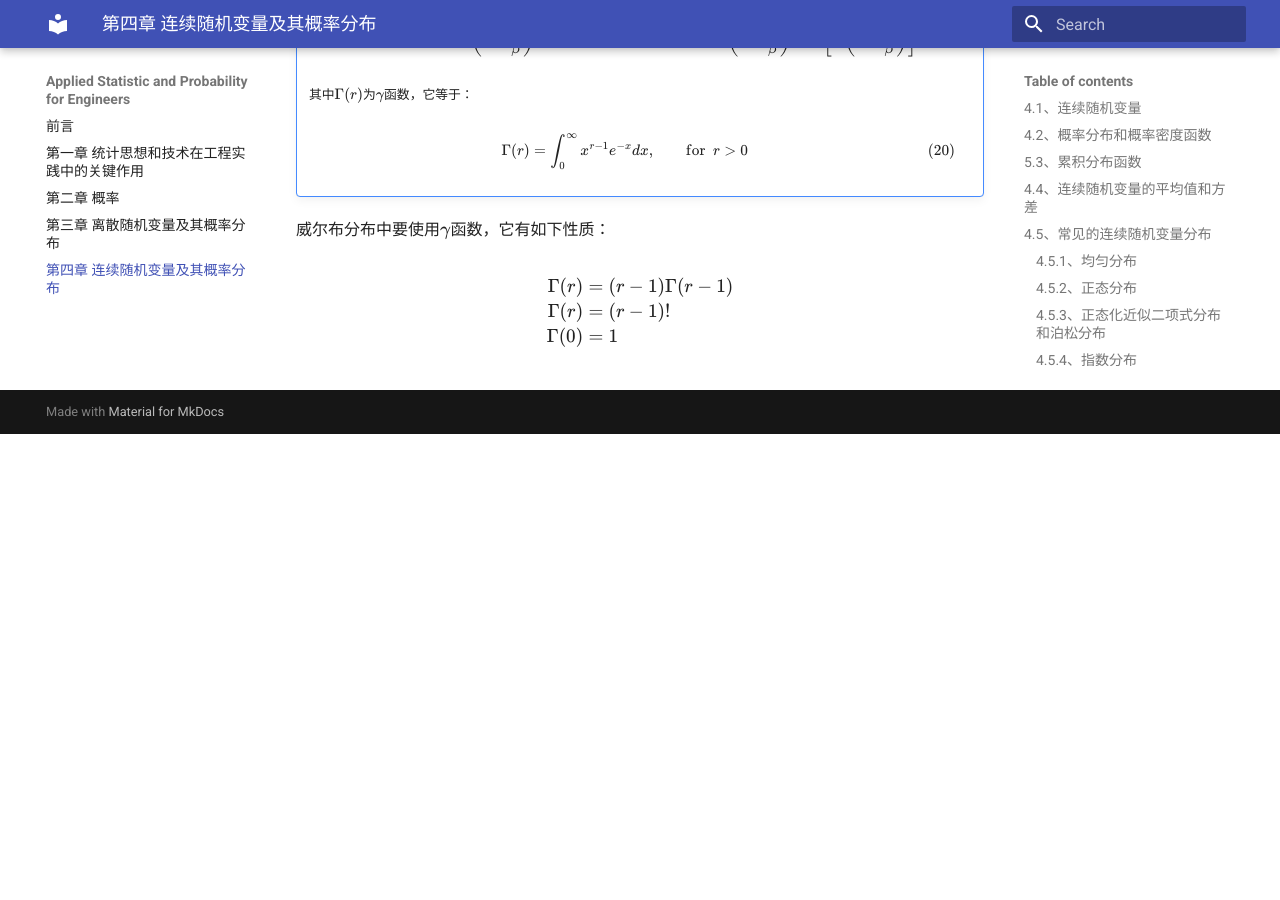
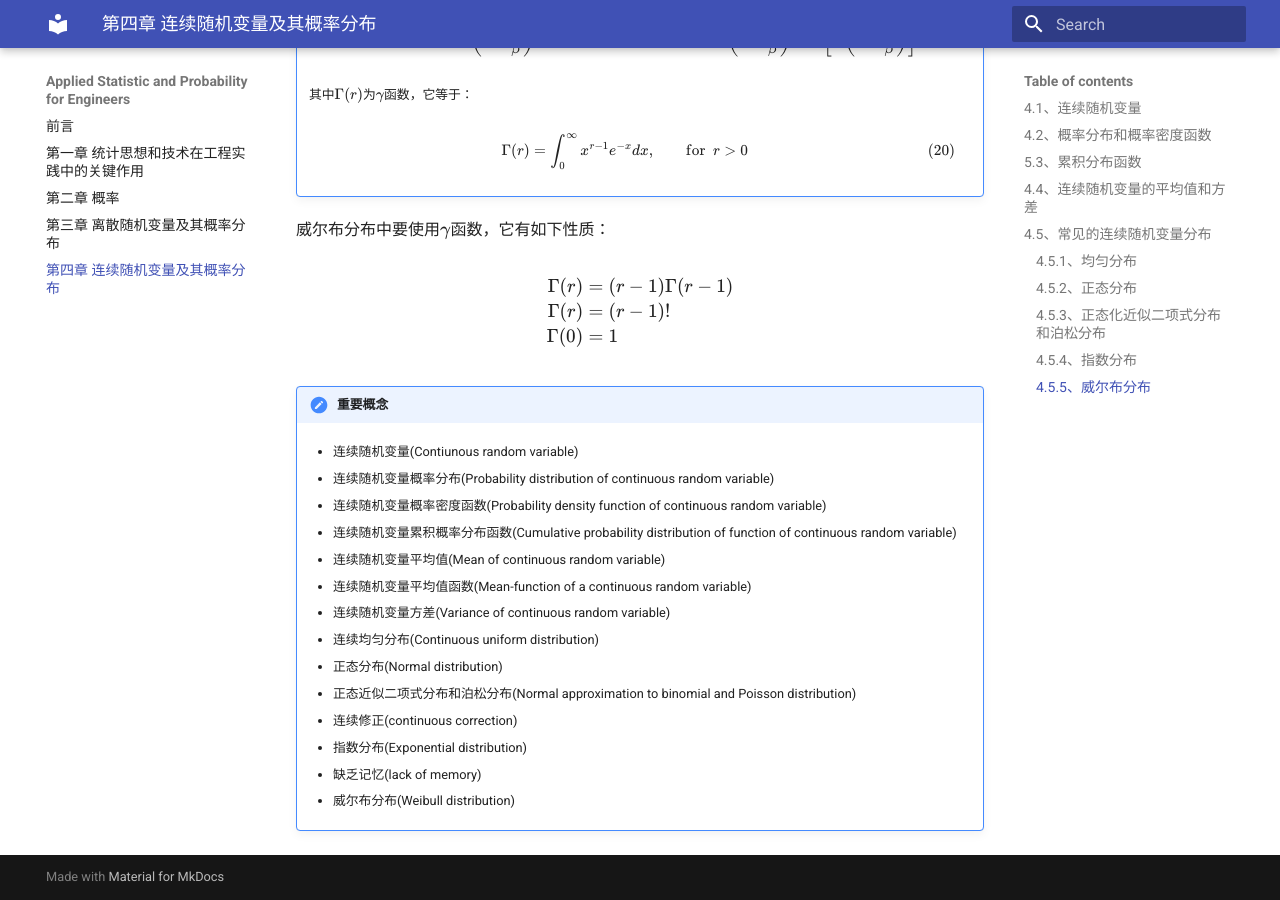
Before and after one commit to chenmich/applied_statistic_and_probability_for_engineers, an MkDocs documentation site: the page built from docs/fourth.md, in a window 1280 px wide and 900 px high, scrolled down 19400 px. Built offline with MkDocs 1.6.1 and Material for MkDocs 9.7.7, drawn with Linux system fonts in a browser that asks for light colours; before the commit the page ends 19834 px from its top, so only the background shows below that.

Commit message:
add "important concept"

```diff
--- a/docs/fourth.md
+++ b/docs/fourth.md
@@ -584,3 +584,33 @@
 \Gamma(0)&=1\nonumber
 \end{align}
 $$
+
+!!!note "重要概念"
+
+    - 连续随机变量(Contiunous random variable)
+
+    - 连续随机变量概率分布(Probability distribution of continuous random variable)
+
+    - 连续随机变量概率密度函数(Probability density function of continuous random variable)
+
+    - 连续随机变量累积概率分布函数(Cumulative probability distribution of function of continuous random variable)
+
+    - 连续随机变量平均值(Mean of continuous random variable)
+
+    - 连续随机变量平均值函数(Mean-function of a continuous random variable)
+
+    - 连续随机变量方差(Variance of continuous random variable)
+
+    - 连续均匀分布(Continuous uniform distribution)
+
+    - 正态分布(Normal distribution)
+
+    - 正态近似二项式分布和泊松分布(Normal approximation to binomial and Poisson distribution)
+
+    - 连续修正(continuous correction)
+
+    - 指数分布(Exponential distribution)
+
+    - 缺乏记忆(lack of memory)
+
+    - 威尔布分布(Weibull distribution)
```
